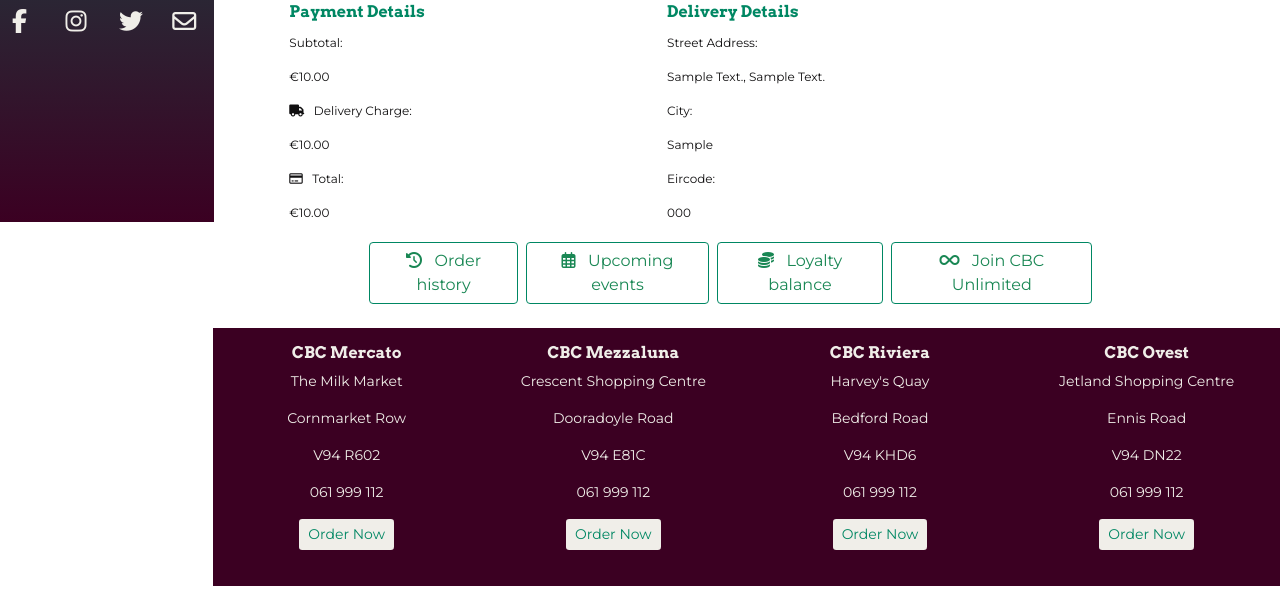
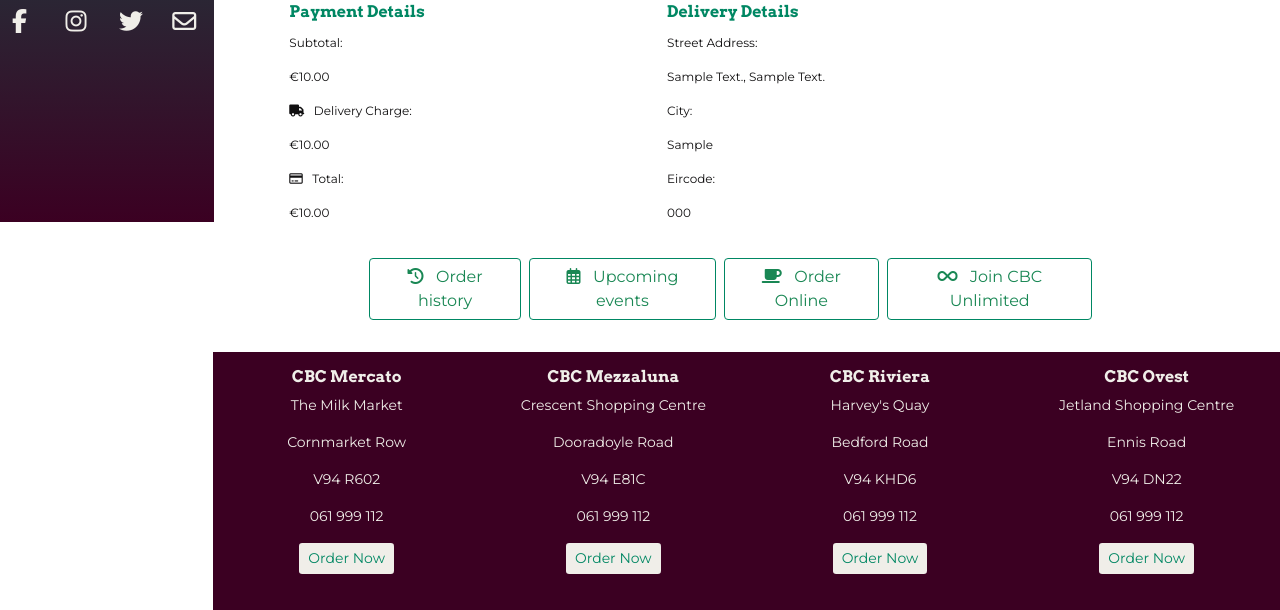
Before and after one commit to kiehozero/bella-ciao, a Django app: page /checkout/checkout_success/000 in a window 1280 px wide. Shown: the part 578-1188 px from the top of the page. Before the commit the page ends 1164 px from the top, so only its background shows below. Run offline with Django 3.2, Linux system fonts and the light colour scheme; a user stored in the database is signed in; data comes from the database, SQL or seed files in the repository; tables that the repository leaves empty hold one stand-in row (values such as "Sample post"); some libraries are stand-ins or nearby versions.

Commit message:
Addition: order history within profile, modified checkout_success view to route archived order information to it from profiles

```diff
--- a/checkout/admin.py
+++ b/checkout/admin.py
@@ -17,8 +17,8 @@ class OrderAdmin(admin.ModelAdmin):
     )
 
     fields = (
-        'order_number', 'full_name', 'email', 'phone_number', 'city',
-        'eircode', 'street_address1', 'street_address2', 'date',
+        'order_number', 'user_profile', 'full_name', 'email', 'phone_number',
+        'city', 'eircode', 'street_address1', 'street_address2', 'date',
         'loyalty_stamps', 'delivery_cost', 'order_total', 'grand_total',
         'original_cart', 'stripe_pid',
     )
--- a/checkout/templates/checkout/checkout_success.html
+++ b/checkout/templates/checkout/checkout_success.html
@@ -11,7 +11,8 @@ Order Confirmation |
 
 {% block page_header %}
 <div class="row checkout-header back-green">
-    <h4 class="col-sm-12 col-md-5 offset-md-6 text-offwhite text-right">Order Confirmation</h4>
+    <h4 class="col-sm-12 col-md-5 offset-md-6 text-offwhite text-right">
+        {% if from_profile %}Order History{% else %}Order Confirmation{% endif %}</h4>
 </div>
 
 {% endblock %}
@@ -22,12 +23,17 @@ Order Confirmation |
 <div class="row">
     <!-- Cheers Blurb -->
     <div class="col-sm-12 col-md-8 offset-md-2 text-center">
+        {% if from_profile %}
+        <h5 class="text-green">Order Number: {{ order.order_number }}</h5>
+        <p>Placed on {{ order.date|slice:10 }}</p>
+        {% else %}
         <h5 class="text-green">
-            <a href="https://www.youtube.com/watch?v=zf7I_FpTWsM" target="_blank" class="text-green"  id="choochoo">
+            <a href="https://www.youtube.com/watch?v=zf7I_FpTWsM" target="_blank" class="text-green" id="choochoo">
                 Have a campa-choo-choo on us!</a>
         </h5>
         <p>Thank you for supporting a local business today! Your order number is {{ order.order_number }}.</p>
         <p>We've sent you an order confirmation to {{ order.email }}.</p>
+        {% endif %}
     </div>
 </div>
 
@@ -130,47 +136,7 @@ Order Confirmation |
 </div>
 
 <!-- Post-Purchase Options -->
-<div class="row">
-    <div class="col-12 col-md-10 offset-md-1 d-flex justify-content-center">
-        {% if user.is_authenticated %}
-        <div class="mx-1 my-1">
-            <a href="#" class="btn btn-outline-success">
-                <i class="fas fa-history"></i>
-                &nbsp;&nbsp;Order history
-            </a>
-        </div>
-        <div class="mx-1 my-1">
-            <a href="#" class="btn btn-outline-success">
-                <i class="far fa-calendar-alt"></i>
-                &nbsp;&nbsp;Upcoming events
-            </a>
-        </div>
-        <div class="mx-1 my-1">
-            <a href="#" class="btn btn-outline-success">
-                <i class="fas fa-coins"></i>
-                &nbsp;&nbsp;Loyalty balance
-            </a>
-        </div>
-        <div class="mx-1 my-1">
-            <a href="#" class="btn btn-outline-success">
-                <i class="fas fa-infinity"></i>
-                &nbsp;&nbsp;Join CBC Unlimited
-            </a>
-        </div>
-        {% else %}
-        <div class="mx-1 my-1">
-            <a href="{% url 'account_signup' %}" class="btn btn-outline-success">
-                <i class="fas fa-clipboard-check"></i>
-                &nbsp;&nbsp;Register
-            </a>
-        </div>
-        <div class="mx-1 my-1">
-            <a href="#" class="btn btn-outline-success">
-                <i class="fas fa-infinity"></i>
-                &nbsp;&nbsp;Join CBC Unlimited
-            </a>
-            {% endif %}
-        </div>
-    </div>
-</div>
-    {% endblock %}
+
+{% include 'includes/post-purchase.html' %}
+
+{% endblock %}
--- a/checkout/views.py
+++ b/checkout/views.py
@@ -8,6 +8,8 @@ from .forms import OrderForm
 from .models import Order, OrderLineItem
 from cart.contexts import cart_contents
 from products.models import Product
+from profiles.forms import UserProfileForm
+from profiles.models import UserProfile
 
 import stripe
 import json
@@ -108,6 +110,25 @@ def checkout_success(request, order_number):
 
     save_info = request.session.get('save_info')
     order = get_object_or_404(Order, order_number=order_number)
+
+    if request.user.is_authenticated:
+        # add loyalty_stamps here in logic similar to if save_info below
+        profile = UserProfile.objects.get(user=request.user)
+        order.user_profile = profile
+        order.save()
+
+    if save_info:
+        profile_data = {
+            'default_phone_number': order.phone_number,
+            'default_street_address1': order.street_address1,
+            'default_street_address2': order.street_address2,
+            'default_city': order.city,
+            'default_eircode': order.eircode,
+        }
+        user_profile_form = UserProfileForm(profile_data, instance=profile)
+        if user_profile_form.is_valid():
+            user_profile_form.save()
+
     messages.success(
         request, 'Order complete!')
     if 'cart' in request.session:
--- a/profiles/urls.py
+++ b/profiles/urls.py
@@ -4,4 +4,5 @@ from . import views
 
 urlpatterns = [
     path('', views.profile, name='profile'),
+    path('order_history/<order_number>', views.order_history, name='order_history')
 ]
--- a/templates/base.html
+++ b/templates/base.html
@@ -39,6 +39,8 @@
     <!-- Navigation Sidebar -->
     <header>
         {% include 'includes/desktop-navbar.html' %}
+        {% include 'includes/mobile-navbar.html' %}
+        <!-- find a way of adding in a conditional for these two? -->
     </header>
 
     <div class="row base-header">
--- /dev/null
+++ b/templates/includes/post-purchase.html
@@ -0,0 +1,48 @@
+<div class="row pt-3 pb-2">
+    <div class="col-12 col-md-10 offset-md-1 d-flex justify-content-center">
+        {% if user.is_authenticated %}
+        <div class="mx-1 my-1">
+            <a href="{% url 'profile' %}" class="btn btn-outline-success">
+                {% if from_profile %}
+                <i class="far fa-user-circle account-icon"></i>
+                &nbsp;&nbsp;Back to My Profile
+                {% else %}
+                <i class="fas fa-history"></i>
+                &nbsp;&nbsp;Order history
+                {% endif %}
+            </a>
+        </div>
+        <div class="mx-1 my-1">
+            <a href="#" class="btn btn-outline-success">
+                <i class="far fa-calendar-alt"></i>
+                &nbsp;&nbsp;Upcoming events
+            </a>
+        </div>
+        <div class="mx-1 my-1">
+            <a href="{% url 'products' %}" class="btn btn-outline-success">
+                <i class="fas fa-coffee"></i>
+                &nbsp;&nbsp;Order Online
+            </a>
+        </div>
+        <div class="mx-1 my-1">
+            <a href="#" class="btn btn-outline-success">
+                <i class="fas fa-infinity"></i>
+                &nbsp;&nbsp;Join CBC Unlimited
+            </a>
+        </div>
+        {% else %}
+        <div class="mx-1 my-1">
+            <a href="{% url 'account_signup' %}" class="btn btn-outline-success">
+                <i class="fas fa-clipboard-check"></i>
+                &nbsp;&nbsp;Register
+            </a>
+        </div>
+        <div class="mx-1 my-1">
+            <a href="#" class="btn btn-outline-success">
+                <i class="fas fa-infinity"></i>
+                &nbsp;&nbsp;Join CBC Unlimited
+            </a>
+            {% endif %}
+        </div>
+    </div>
+</div>
```
Also changed, not shown: profiles/static/profiles/css/profile.css (+10 -0 lines), profiles/templates/profiles/profile.html (+35 -29 lines), profiles/views.py (+14 -0 lines).
